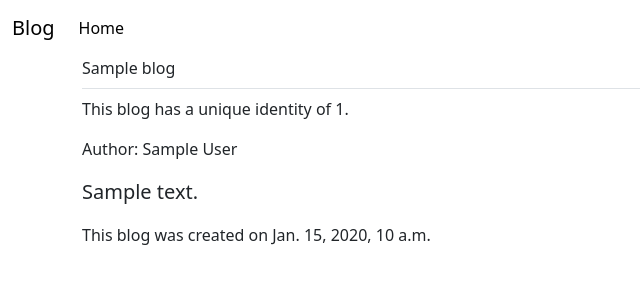
After one commit to journpy/Blog-Project, a Django app: template blogs/templates/blogs/blog_detail.html in a window 1280 px wide. The commit adds this page. Shown: the top 300 px of the page, without its empty margins (0-640 px from the left). Run offline with Django 5.2, Linux system fonts and the light colour scheme; the template is opened without the code that fills it: most values are stand-ins (such as "Sample title", 1, 10 or a date in 2020); data that the repository does not hold is empty; some libraries are stand-ins or nearby versions.

Commit message:
added detail view.

```diff
--- /dev/null
+++ b/blogs/templates/blogs/blog_detail.html
@@ -0,0 +1,11 @@
+{% extends 'blogs/base.html' %}
+
+{% block page_header %}{{ blog.title }}{% endblock page_header %}
+
+{% block content %}
+<p>This blog has a unique identity of {{ blog.id }}.</p>
+<p>Author: {{ blog.author }}</p>
+<p class='lead'>{{ blog.content }}</p>
+<p>This blog was created on {{ blog.date_created }}</p>
+
+{% endblock content %}
--- a/blogs/templates/blogs/index.html
+++ b/blogs/templates/blogs/index.html
@@ -9,7 +9,7 @@
 
 {% for blog in blogs %}
 <section>
-<h2 class=text-success>{{ blog.title }}</h2>
+<h4 class=text-success>{{ blog.title }}</h4>
 <p>Author: {{ blog.author }}</p>
 <p>{{ blog.content }}</p>
 <p>{{ blog.date_created }}</p>
--- a/blogs/urls.py
+++ b/blogs/urls.py
@@ -5,5 +5,6 @@ urlpatterns = [
     path('', views.index, name='index'),
     path('create-blog/', views.create_blog, name='create-blog'),
     path('success', views.success, name='success'),
+    path('blogs/<int:blog_id>/', views.blog_detail, name='blog-detail'),
 
 ]
```
Also changed, not shown: blogs/views.py (+10 -0 lines).
